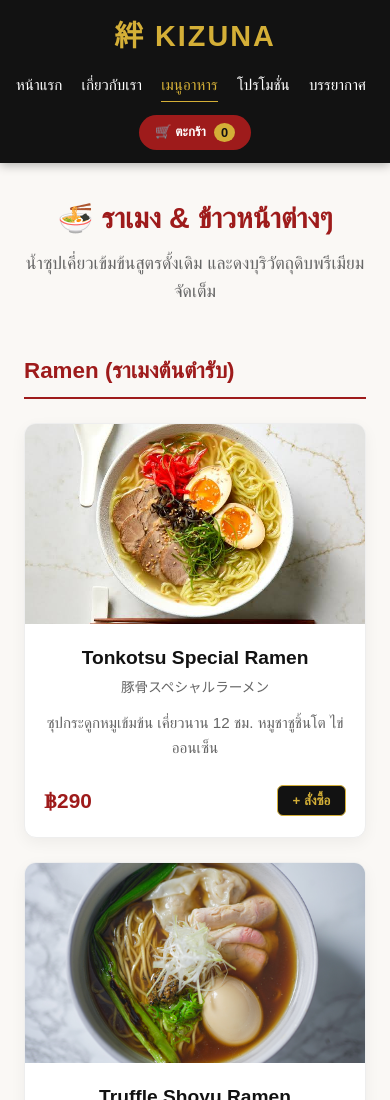
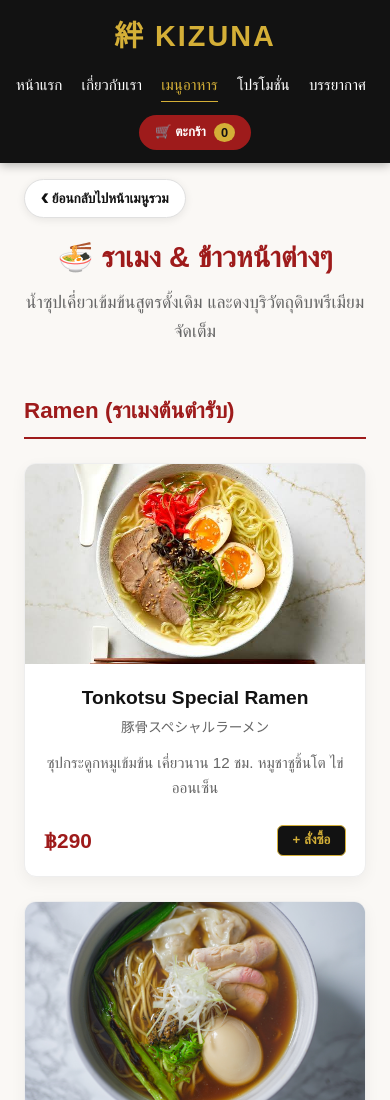
Before and after one commit to narongchaiexe69-spec/KIZUNA, a plain HTML site: page ramen.html in a window 390 px wide. Shown: the top 1100 px of the page. Drawn offline with Linux system fonts and the light colour scheme.

Commit message:
Add files via upload

```diff
--- a/ramen.html
+++ b/ramen.html
@@ -113,9 +113,41 @@
         /* --- Main Content --- */
         .container {
             max-width: 1200px;
-            margin: 3rem auto;
+            margin: 2rem auto 3rem auto;
             padding: 0 1.5rem;
             flex: 1;
+        }
+
+        /* --- Back Button Styles --- */
+        .back-btn-container {
+            margin-bottom: 1.5rem;
+            display: flex;
+            gap: 0.8rem;
+            align-items: center;
+        }
+
+        .back-btn {
+            display: inline-flex;
+            align-items: center;
+            gap: 0.5rem;
+            background-color: #ffffff;
+            color: var(--dark);
+            text-decoration: none;
+            padding: 0.6rem 1.2rem;
+            border-radius: 25px;
+            font-weight: bold;
+            font-size: 0.95rem;
+            box-shadow: 0 2px 8px rgba(0,0,0,0.08);
+            border: 1px solid #e0e0e0;
+            transition: all 0.2s ease;
+            cursor: pointer;
+        }
+
+        .back-btn:hover {
+            background-color: var(--primary);
+            color: #ffffff;
+            border-color: var(--primary);
+            transform: translateX(-3px);
         }
 
         .section-title {
@@ -349,7 +381,7 @@
             text-decoration: none;
         }
 
-        /* 📱 Responsive จัดระเบียบการแสดงผลบนมือถือโดยไม่ใช้ Hamburger */
+        /* 📱 Responsive จัดระเบียบการแสดงผลบนมือถือ */
         @media (max-width: 768px) {
             nav {
                 flex-direction: column;
@@ -364,9 +396,19 @@
                 justify-content: flex-start;
             }
 
-            .container { margin: 2rem auto; }
+            .container { margin: 1rem auto 2rem auto; }
             .section-title { font-size: 1.8rem; }
             .menu-category-title { font-size: 1.4rem; }
+
+            /* ปรับแต่งปุ่มย้อนกลับสำหรับมือถือ */
+            .back-btn-container {
+                margin-bottom: 1rem;
+            }
+
+            .back-btn {
+                padding: 0.5rem 1rem;
+                font-size: 0.85rem;
+            }
         }
     </style>
 </head>
@@ -394,6 +436,13 @@
     </header>
 
     <main class="container">
+        <!-- ปุ่มย้อนกลับไปหน้าเมนูหลัก -->
+        <div class="back-btn-container">
+            <a href="menu.html" class="back-btn">
+                ❮ ย้อนกลับไปหน้าเมนูรวม
+            </a>
+        </div>
+
         <h2 class="section-title">🍜 ราเมง & ข้าวหน้าต่างๆ</h2>
         <p class="section-subtitle">น้ำซุปเคี่ยวเข้มข้นสูตรดั้งเดิม และดงบุริวัตถุดิบพรีเมียมจัดเต็ม</p>
 
```
Also changed, not shown: desserts.html (+37 -2 lines), sushi.html (+69 -4 lines).
